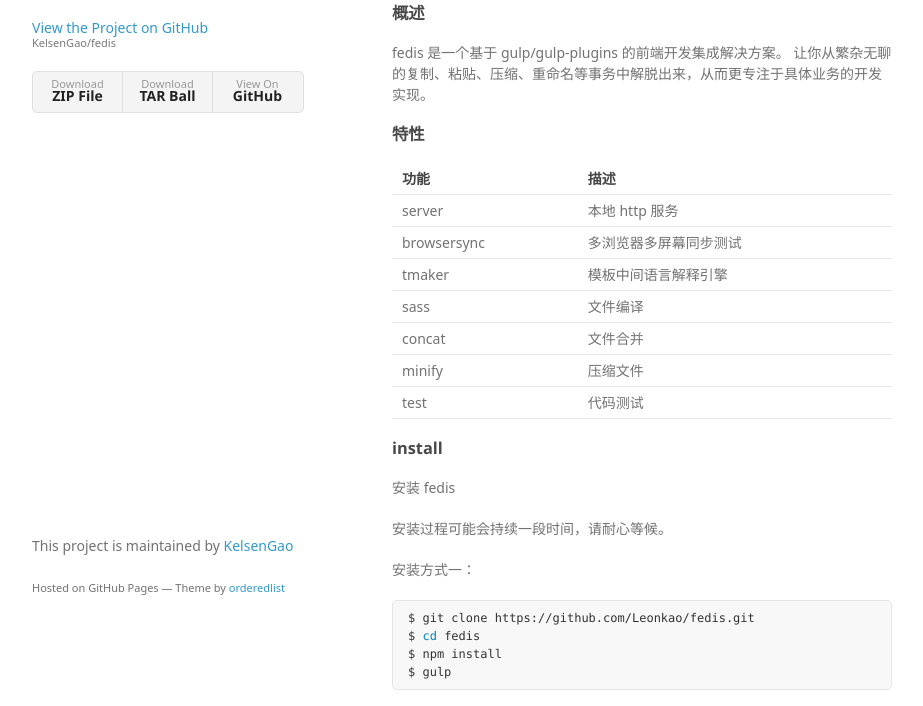
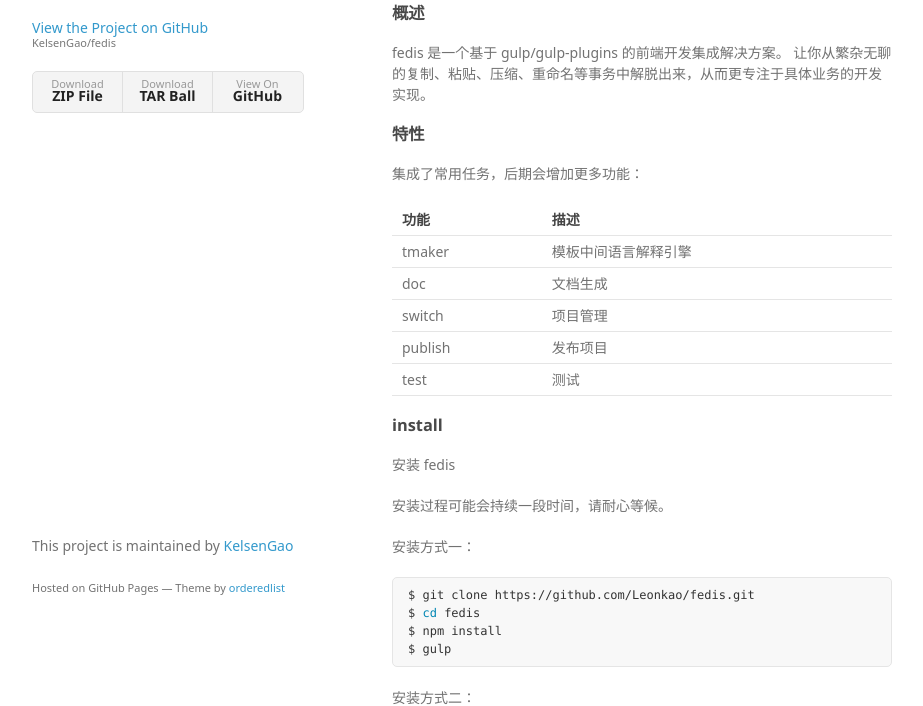
Before and after one commit to gauliang/fedis, a plain HTML site: page index.html in a window 1280 px wide. Shown: the part 133-839 px from the top of the page, without its empty margins (178-1101 px from the left). Drawn offline with Linux system fonts and the light colour scheme; a web font is replaced by a local one.

```diff
--- a/index.html
+++ b/index.html
@@ -43,6 +43,8 @@
 <h3>
 <a id="特性" class="anchor" href="#%E7%89%B9%E6%80%A7" aria-hidden="true"><span aria-hidden="true" class="octicon octicon-link"></span></a>特性</h3>
 
+<p>集成了常用任务，后期会增加更多功能：</p>
+
 <table>
 <thead>
 <tr>
@@ -52,32 +54,24 @@
 </thead>
 <tbody>
 <tr>
-<td>server</td>
-<td>本地 http 服务</td>
-</tr>
-<tr>
-<td>browsersync</td>
-<td>多浏览器多屏幕同步测试</td>
-</tr>
-<tr>
 <td>tmaker</td>
 <td>模板中间语言解释引擎</td>
 </tr>
 <tr>
-<td>sass</td>
-<td>文件编译</td>
+<td>doc</td>
+<td>文档生成</td>
 </tr>
 <tr>
-<td>concat</td>
-<td>文件合并</td>
+<td>switch</td>
+<td>项目管理</td>
 </tr>
 <tr>
-<td>minify</td>
-<td>压缩文件</td>
+<td>publish</td>
+<td>发布项目</td>
 </tr>
 <tr>
 <td>test</td>
-<td>代码测试</td>
+<td>测试</td>
 </tr>
 </tbody>
 </table>
```
Also changed, not shown: params.json (+1 -1 lines).
